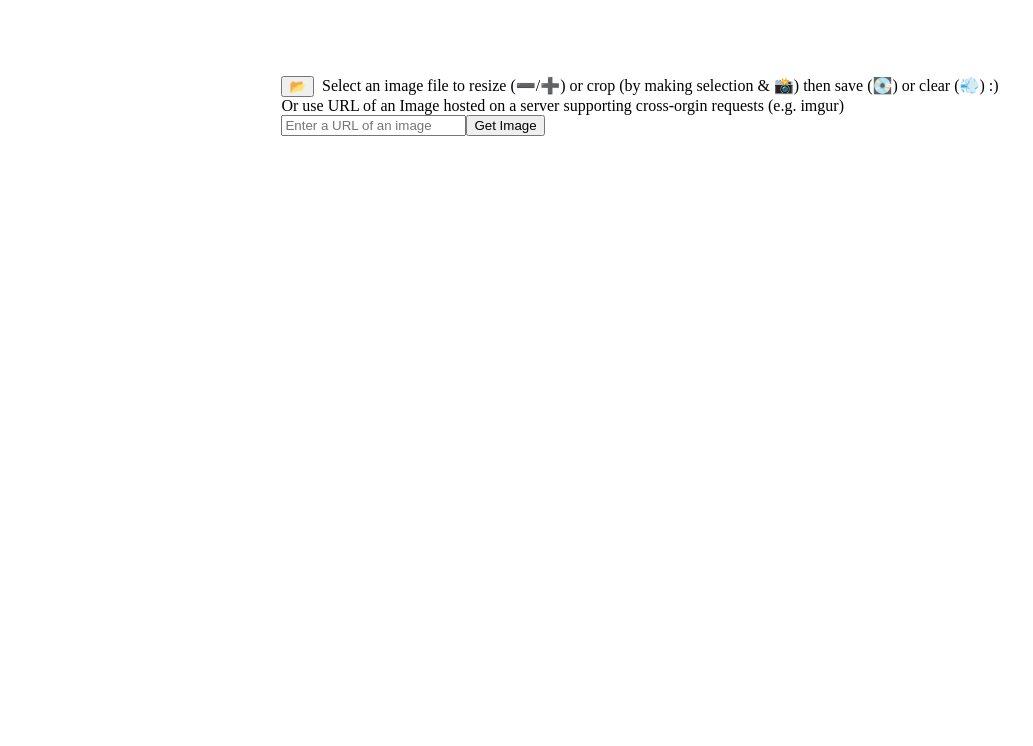
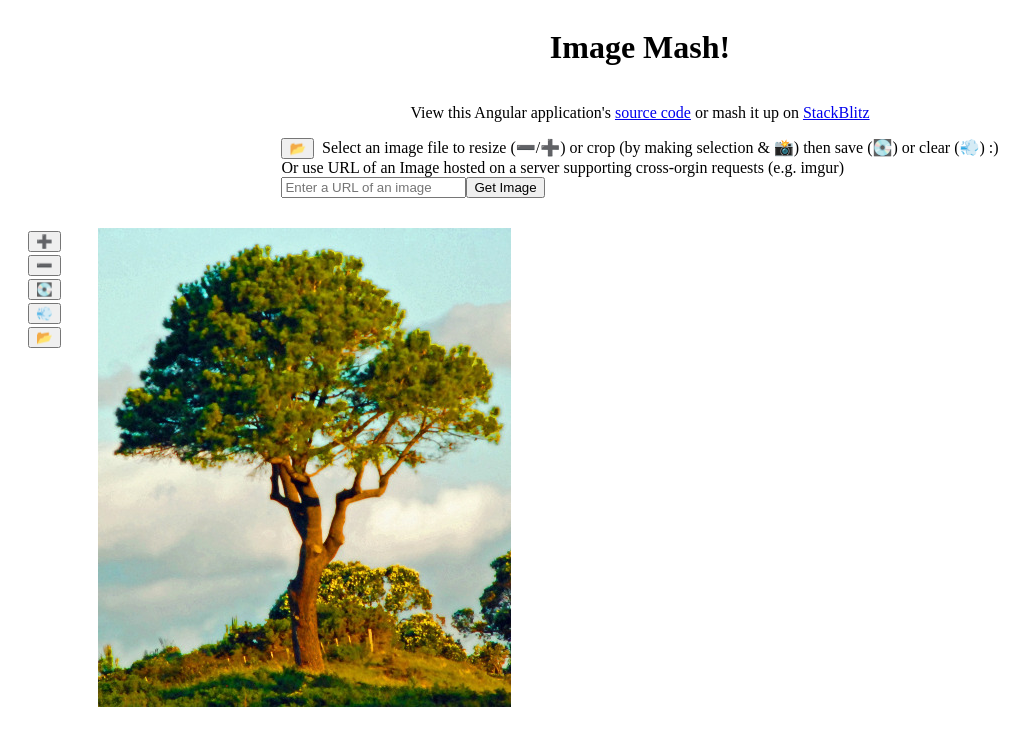
Before and after one commit to thadras/image-mash, an Angular app: page / in a window 1280 px wide. Shown: the top 746 px of the page, without its empty margins (0-1033 px from the left). Built offline with nearby package versions, Linux system fonts and the light colour scheme.

Commit message:
Changes to page layout, and updates for GH pages

```diff
--- a/package.json
+++ b/package.json
@@ -1,6 +1,7 @@
 {
   "name": "image-mash",
   "version": "0.0.0",
+  "homepage": "https://thadras.github.io/image-mash",
   "scripts": {
     "ng": "ng",
     "start": "ng serve",
--- a/src/app/welcome/welcome.component.html
+++ b/src/app/welcome/welcome.component.html
@@ -1,13 +1,34 @@
 <div class="body">
+    <h1>Image Mash!</h1>
+    <p> View this Angular application's <a href="https://github.com/thadras/image-mash">source code</a> or mash it up on <a href="https://stackblitz.com/github/thadras/image-mash">StackBlitz</a></p>
     <p *ngIf="webUrl !== '' && imgFail">
-         Failed to load image {{webUrl}}since bad URL or CORS is not supported
+         Failed to load image {{webUrl}} due to bad URL or CORS is not supported by the server
     </p>
     <ul *ngIf="largeImage()">
     	When Download Failed with Netwrok Error, then the browser has refused to save the image since the Data URI is too long.
         <li *ngIf="imgUrl && imgUrl.length">The loaded image URI size is {{imgUrl.length/(1024*1024) | number}} MB</li>
         <li *ngIf="imageToShow && imageToShow.length">The edited image URI size is {{imageToShow.length /(1024*1024)| number}} MB</li>
     </ul>
+    <div class="button-bar">
+        <div>
 
+            <label for="userFile">
+		        <button class="fileButton" title="Select File" (click)="file.click()">📂</button>
+                &nbsp;Select an image file to resize (➖/➕) or crop (by making selection & 📸) then save (💽) or clear (💨) :)
+                <input type="file" id="userFile" (change)="readImageFromUser($event)"
+                    [ngModel]="imgFile" accept="image/*" #file>
+            </label>
+            <br/>
+
+            <label for="webUrl">
+                Or use URL of an Image hosted on a server supporting cross-orgin requests (e.g. imgur)
+                <br/>
+                <input type="text" placeholder="Enter a URL of an image" [(ngModel)]="webUrl" name="webUrl">
+            </label>
+
+            <button type="button" (click)="getImageFromService()">Get Image</button>
+            </div>
+    </div>
     <div class="workspace-wrapper">
 
         <div  class="workspace controls">
@@ -48,24 +69,5 @@
 
     </div>
     <br/>
-    <div class="button-bar">
-        <div>
 
-            <label for="userFile">
-		        <button class="fileButton" title="Select File" (click)="file.click()">📂</button>
-                &nbsp;Select an image file to resize (➖/➕) or crop (by making selection & 📸) then save (💽) or clear (💨) :)
-                <input type="file" id="userFile" (change)="readImageFromUser($event)"
-                    [ngModel]="imgFile" accept="image/*" #file>
-            </label>
-            <br/>
-
-            <label for="webUrl">
-                Or use URL of an Image hosted on a server supporting cross-orgin requests (e.g. imgur)
-                <br/>
-                <input type="text" placeholder="Enter a URL of an image" [(ngModel)]="webUrl" name="webUrl">
-            </label>
-
-            <button type="button" (click)="getImageFromService()">Get Image</button>
-            </div>
-    </div>
 </div>
--- a/src/app/welcome/welcome.component.ts
+++ b/src/app/welcome/welcome.component.ts
@@ -54,11 +54,11 @@ export class WelcomeComponent implements OnInit {
 
   ngOnInit() {
     /* Suppose the onInit method is not necessary when no default asset file is being
-     * loaded, but leaving it.  As it's only commented out since the URL won't load on
-     * on StackBlitz, so no point in loading it there with an error message;
-     * this.webUrl = 'assets/img/hill.jpg';
-     * this.getImageFromService();
+     * loaded, but leaving it.  As it was only commented out since the URL won't load on
+     * on StackBlitz, so when  unable to load it, there is an error message.
      */
+     this.webUrl = './assets/img/hill.jpg';
+     this.getImageFromService();
   }
 
   //#region Image selection and reseting
```
Also changed, not shown: src/assets/img/hills.jpg (deleted).
